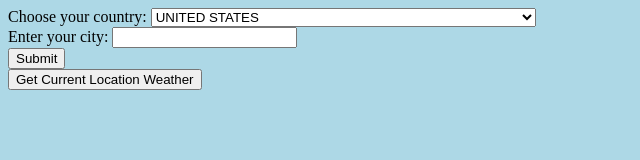
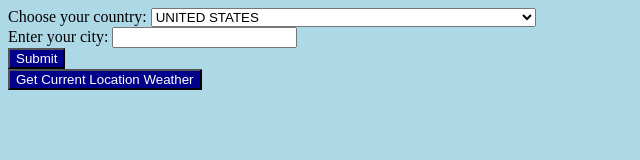
Before and after one commit to grachiele/weatherApp-vanilla-js, a website: page index.html in a window 1280 px wide. Shown: the whole page, without its empty margins (0-640 px from the left). Drawn offline with nearby package versions, Linux system fonts and the light colour scheme.

Commit message:
added some button styling but form won't center

```diff
--- a/css/styles.css
+++ b/css/styles.css
@@ -5,6 +5,11 @@ body {
 form-area {
   margin-left: auto;
   margin-right: auto;
+}
+
+button {
+  background-color: darkBlue;
+  color: white;
 }
 
 #weatherArea {
```
